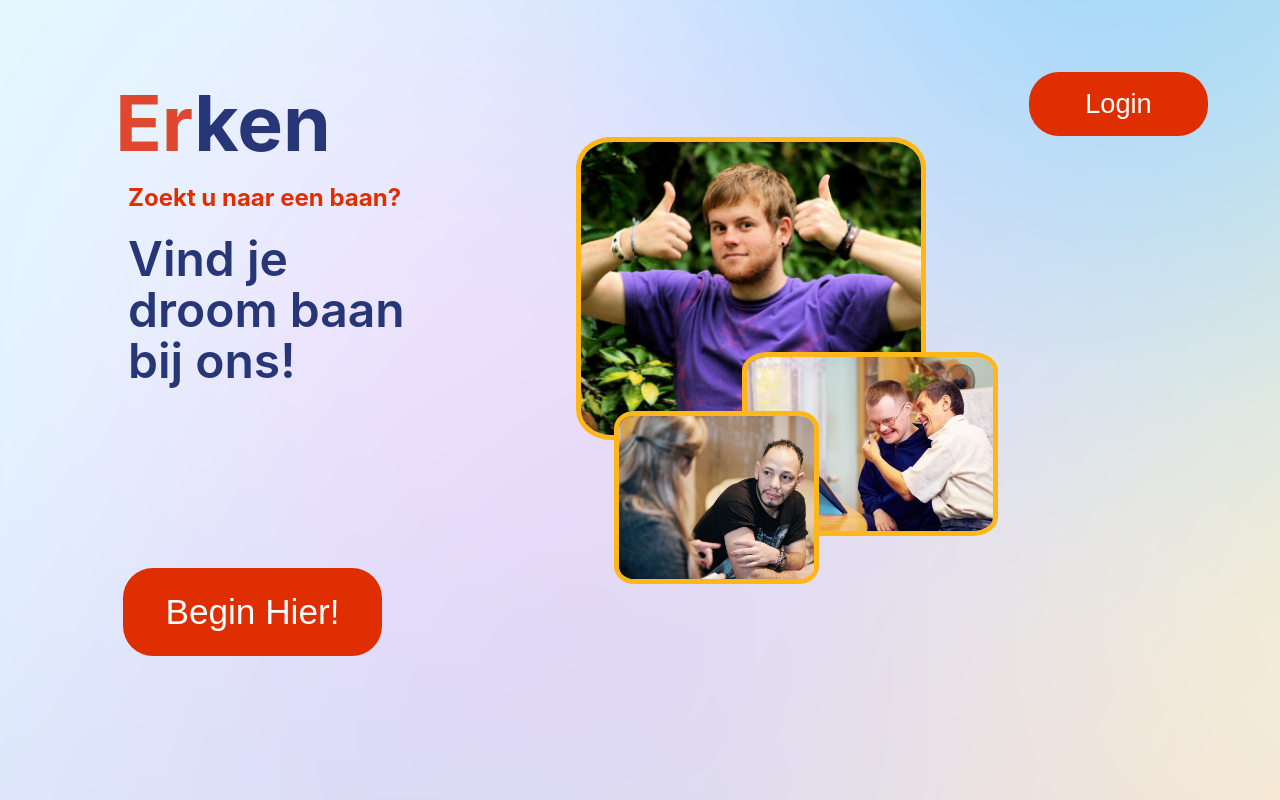
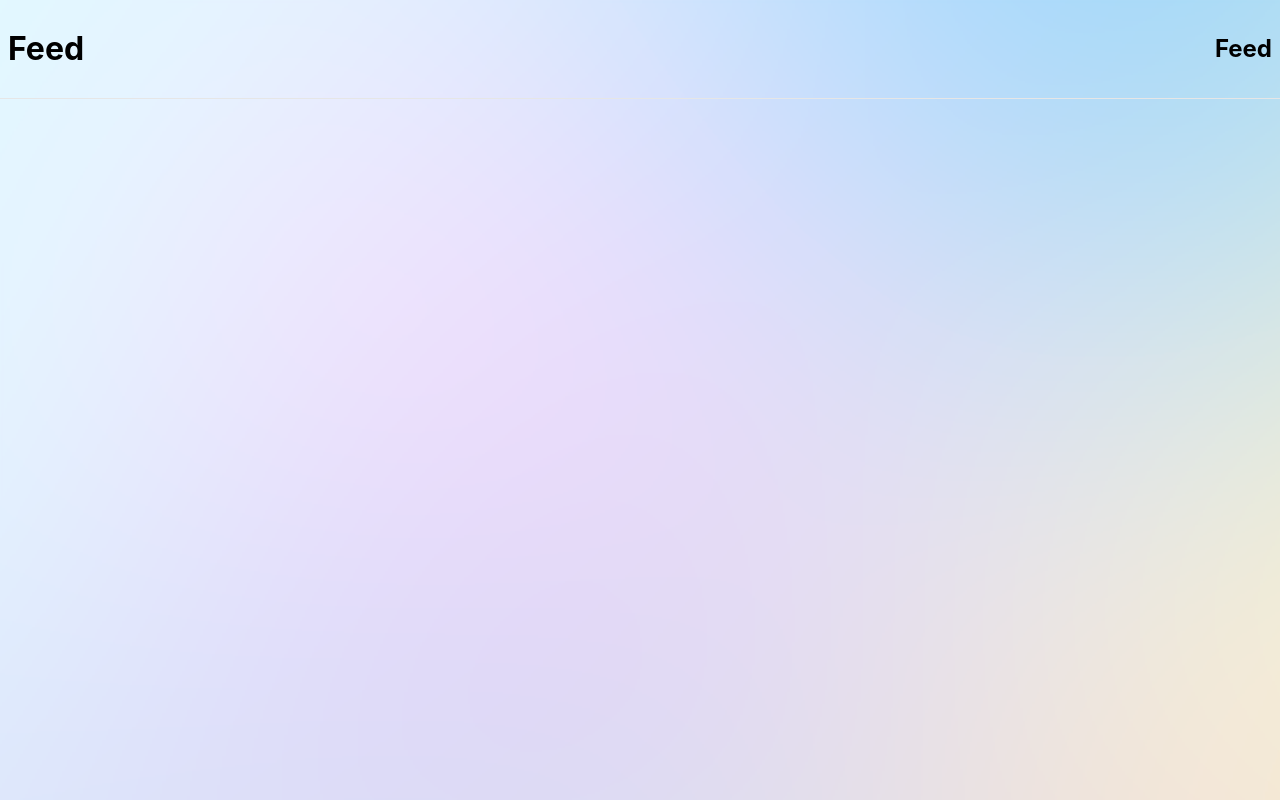
Before and after one commit to ryodc/Erken, a React (Create React App) app in the folder client/: page / in a window 1280 px wide. Built offline with nearby package versions, Linux system fonts and the light colour scheme.

Commit message:
LockIcon+import fix

```diff
--- a/client/src/App.js
+++ b/client/src/App.js
@@ -1,14 +1,13 @@
 import "./App.css";
 import Landingpage from "./Components/Default/landingpage.js";
 // import React from "react";
-/*
-import Feed from "./Feed/feed";
-*/
+import Feed from "./Components/Feed/feed.js";
 import Profile from "./Components/Profile/profile.js";
+import EditProfile from "./Components/Profile/editprofile.js";
 
 
 const App = () => {
-  return <Landingpage />;
+  return <Feed />;
 };
 
 export default App;
--- a/client/src/Components/Profile/editprofile.js
+++ b/client/src/Components/Profile/editprofile.js
@@ -1,9 +1,8 @@
 import React from "react";
 import "./profile.css";
 import Logo from "../Images/ErkenLogoScalable.png";
-/*
 import LockIcon from "@mui/icons-material/Lock";
-*/
+
 
 const EditProfile = () => {
   return (
@@ -18,7 +17,7 @@ const EditProfile = () => {
           />
 
             <input className="Searchbar" placeholder="Zoeken"></input>
-            <button className="EditProfile" onClick={localStorage.setItem("Edit", true)}> Edit </button>
+            <button className="EditProfile" onClick={localStorage.setItem("Edit", true)}> <LockIcon/> </button>
 
 
               <div className="profileContainer">
```
